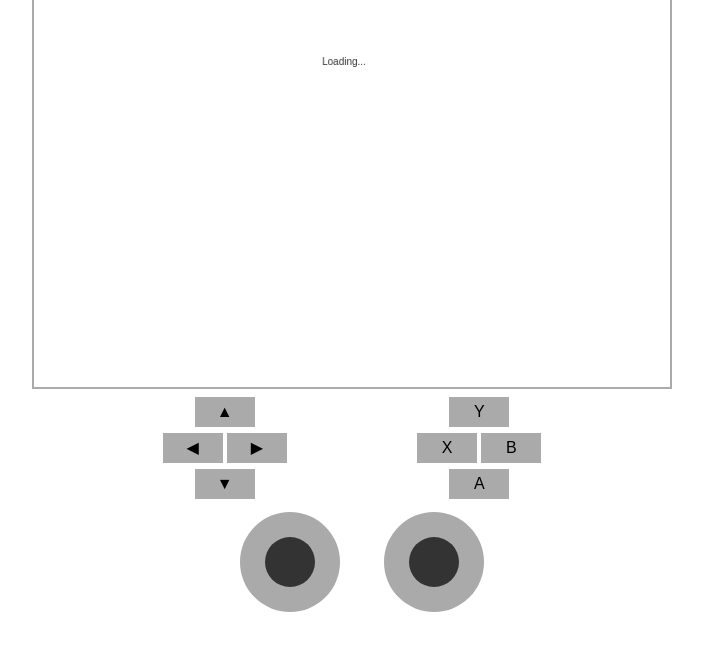
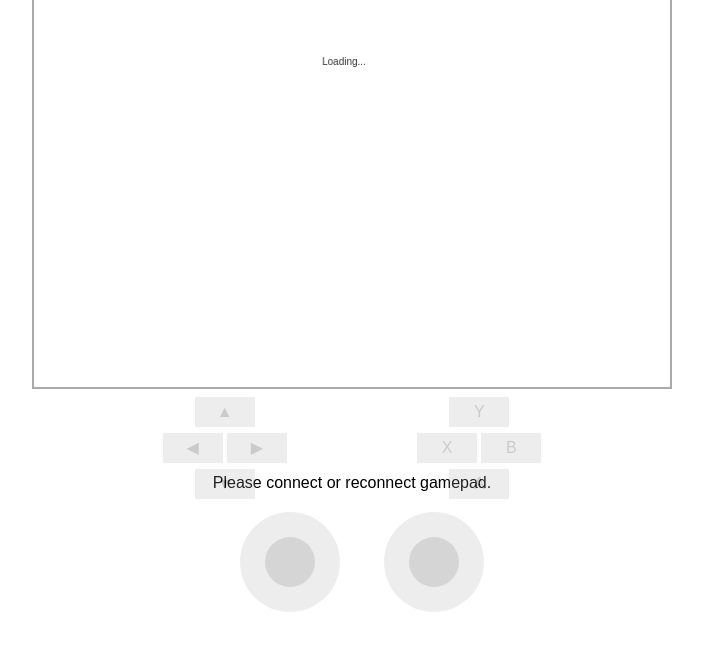
Before and after one commit to dqgorelick/mece-senior-design, a website: page webserver/client/index.html in a window 1280 px wide. Shown: the part 96-746 px from the top of the page, without its empty margins (288-991 px from the left). Drawn offline with Linux system fonts and the light colour scheme.

Commit message:
adds instructions to connect gamepa

```diff
--- a/webserver/client/index.html
+++ b/webserver/client/index.html
@@ -21,6 +21,9 @@
 	 			</div>
  			  <canvas id="canvas-video" width="640" height="480"></canvas>
  			</div>
+			<div class="connect">
+ 				Please connect or reconnect gamepad.
+			</div>
  			<div class="controls">
 	 			<div class="cartesian">
 	 				<div class="command up">&#9650;</div>
--- a/webserver/client/js/main.js
+++ b/webserver/client/js/main.js
@@ -25,12 +25,18 @@ $(document).ready(function(){
         console.log("Gamepad connected at index %d: %s. %d buttons, %d axes.",
             gamepad.index, gamepad.id,
             gamepad.buttons.length, gamepad.axes.length);
+        $(".controls").css("opacity","1");
+        $(".connect").css("display","none");
     }, false);
 
     addEventListener("gamepaddisconnected", function(e) {
         gamepad_connected = false;
         gamepad = {};
         console.log("Gamepad disconnected");
+        code = "0000";
+        client.send(code);
+        $(".controls").css("opacity","0.2");
+        $(".connect").css("display","block");
     }, false);
 
     var breaking = false;
--- a/webserver/client/sass/style.scss
+++ b/webserver/client/sass/style.scss
@@ -30,9 +30,20 @@ body {
           height: auto;
         }
     }
+    .connect {
+        position: absolute;
+        margin: 0 auto;
+        width: 100%;
+        margin-top: 85px;
+    }
     .controls {
         width: 600px;
         margin: 5px auto;
+        opacity: 0.2;
+        -webkit-transition: opacity 500ms ease-out;
+        -moz-transition: opacity 500ms ease-out;
+        -o-transition: opacity 500ms ease-out;
+        transition: opacity 500ms ease-out;
         .joystick {
             position: relative;
             display:inline-block;
```
Also changed, not shown: webserver/client/css/style.css.
